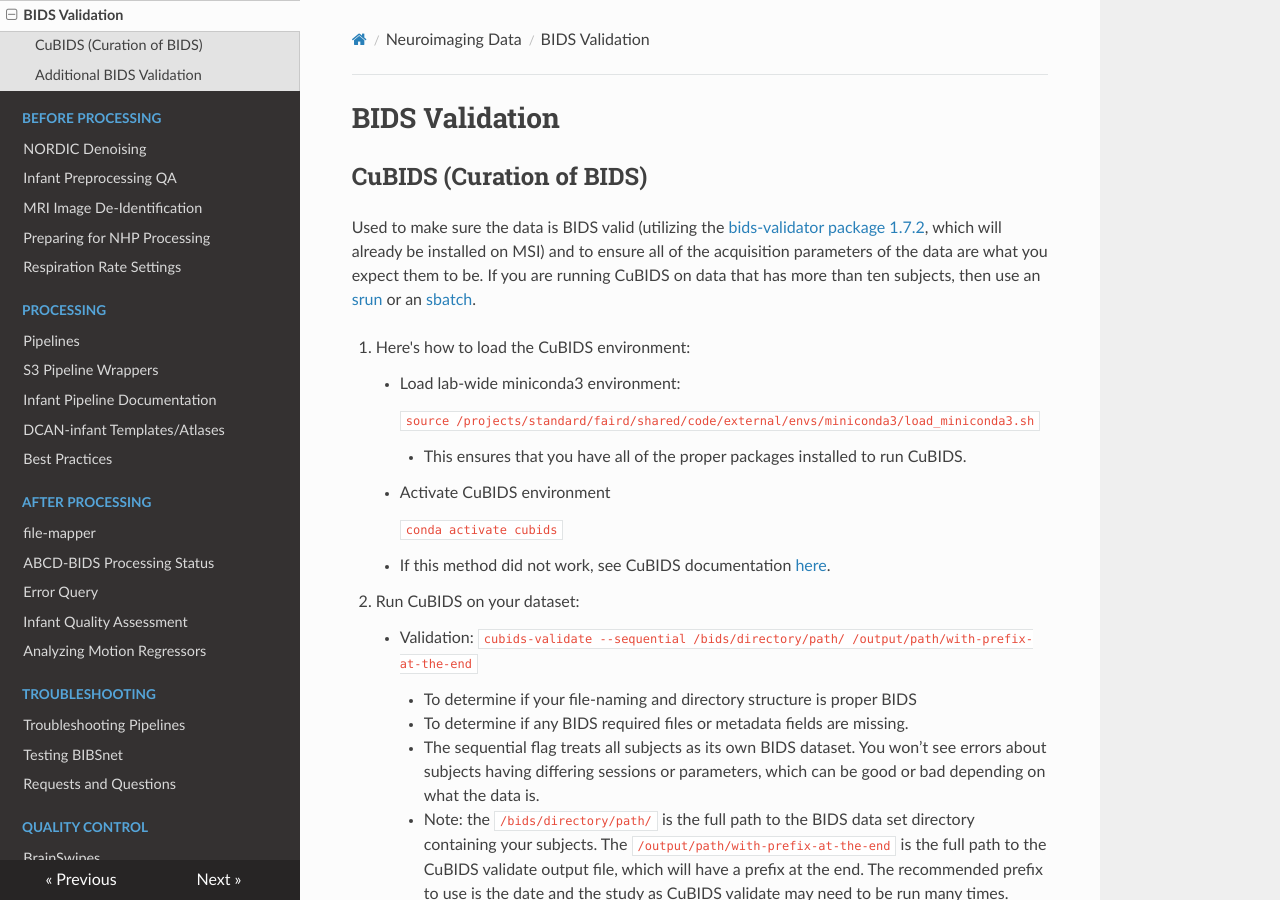
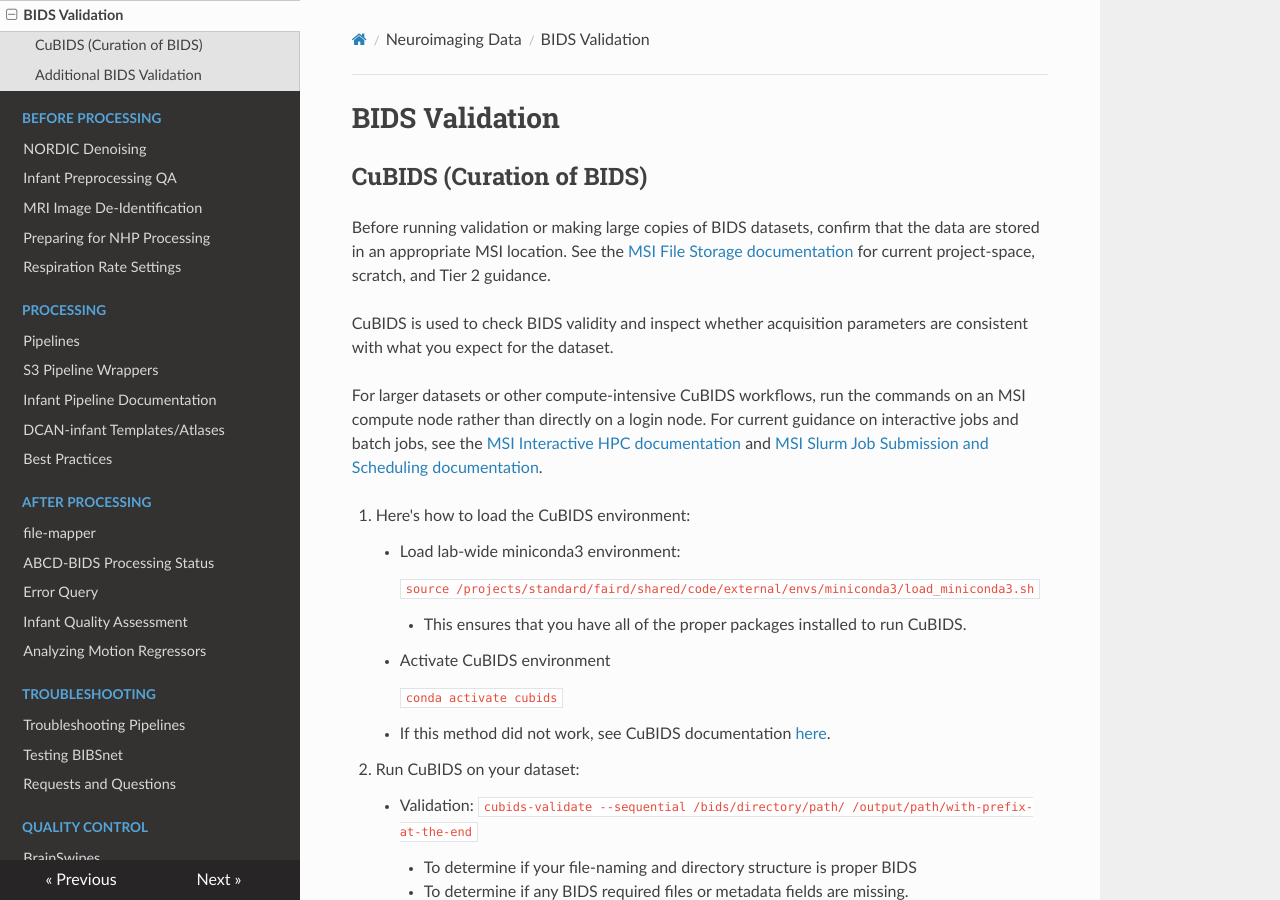
Before and after one commit to DCAN-Labs/cdni-brain, an MkDocs documentation site: the page built from docs/bids.md, in a window 1280 px wide and 900 px high. Built offline with MkDocs 1.6.1, drawn with Linux system fonts in a browser that asks for light colours; nearby versions of some CDN libraries; some of the changed text lies outside the part shown.

Commit message:
Enhance CuBIDS documentation with validation details
Added guidance on CuBIDS usage and validation processes, including recommendations for dataset storage and compute node usage.

```diff
--- a/docs/bids.md
+++ b/docs/bids.md
@@ -1,8 +1,13 @@
 # BIDS Validation
+
 
 ## CuBIDS (Curation of BIDS)
 
-Used to make sure the data is BIDS valid (utilizing the [bids-validator package 1.7.2](https://cubids.readthedocs.io/en/latest/installation.html#:~:text=Now%20that%20we,%24), which will already be installed on MSI) and to ensure all of the acquisition parameters of the data are what you expect them to be. If you are running CuBIDS on data that has more than ten subjects, then use an [srun](slurm-params.md#srun) or an [sbatch](slurm-params.md#sbatch).
+Before running validation or making large copies of BIDS datasets, confirm that the data are stored in an appropriate MSI location. See the [MSI File Storage documentation](https://userdocs.msi.umn.edu/storage/storage.html) for current project-space, scratch, and Tier 2 guidance.
+
+CuBIDS is used to check BIDS validity and inspect whether acquisition parameters are consistent with what you expect for the dataset.
+
+For larger datasets or other compute-intensive CuBIDS workflows, run the commands on an MSI compute node rather than directly on a login node. For current guidance on interactive jobs and batch jobs, see the [MSI Interactive HPC documentation](https://userdocs.msi.umn.edu/compute/interactive_compute.html) and [MSI Slurm Job Submission and Scheduling documentation](https://userdocs.msi.umn.edu/compute/slurm_job_submission.html).
 
 14. Here's how to load the CuBIDS environment:
 
@@ -60,7 +65,7 @@ Used to make sure the data is BIDS valid (utilizing the [bids-validator package
 
         - For how to use, `insert_command --help` or `man insert_command`
 
-    - CuBIDS or the pipeline .err / .out files will let you know what is needed to fix – the degree of BIDS-valid is determined by the pipeline.
+    - CuBIDS output and pipeline `.err` / `.out` files can help identify data issues that need to be corrected. A dataset may pass general BIDS validation but still fail a specific pipeline if that pipeline has additional input requirements.
 
     - Common errors:
 
```
